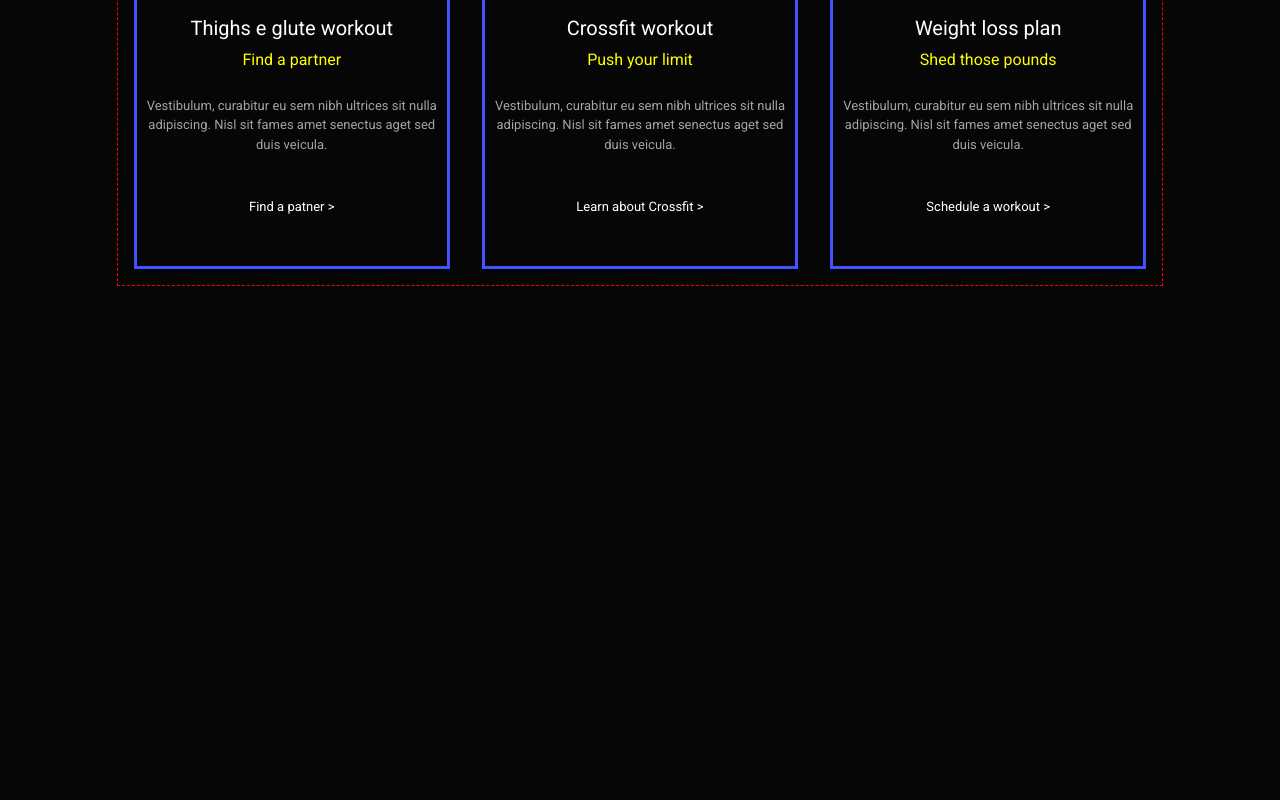
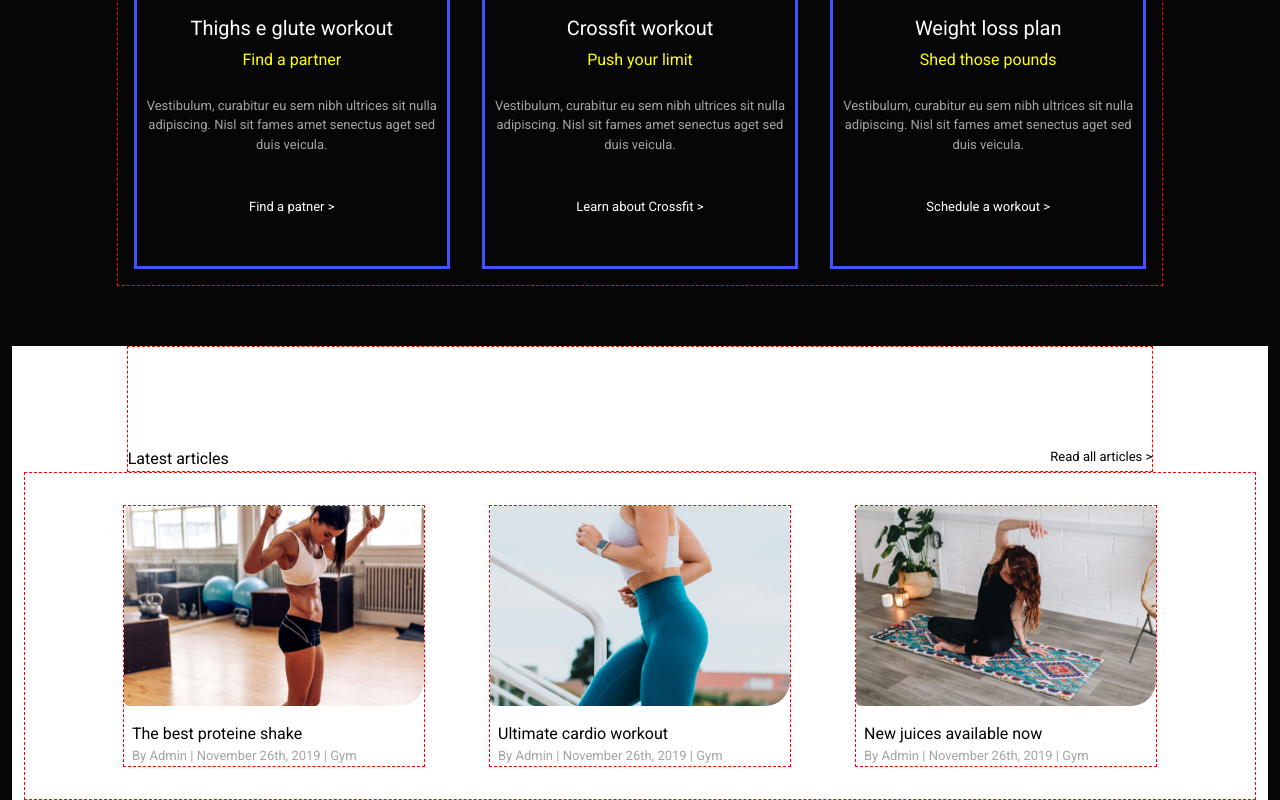
Before and after one commit to Pulcioo/proj-html-vuejs, a Vue app: page / in a window 1280 px wide. Shown: the part 2891-3691 px from the top of the page. Before the commit the page ends 3237 px from the top, so only its background shows below. Built offline with nearby package versions, Linux system fonts and the light colour scheme.

Commit message:
completata sesta sezione del main

```diff
--- a/src/App.vue
+++ b/src/App.vue
@@ -1,7 +1,12 @@
 <template>
   <div id="app">
     <HeaderComponent :menuItem="menuItem" />
-    <MainComponent :cards="cards" :playlist="playlist" :info="info" />
+    <MainComponent
+      :cards="cards"
+      :playlist="playlist"
+      :info="info"
+      :articles="articles"
+    />
     <FooterComponent />
   </div>
 </template>
@@ -88,6 +93,23 @@ export default {
           message2: "Schedule a workout >",
         },
       ],
+      articles: [
+        {
+          url: "video2-2x.jpg",
+          title: "The best proteine shake",
+          message: "By Admin | November 26th, 2019 | Gym",
+        },
+        {
+          url: "video7-2x.jpg",
+          title: "Ultimate cardio workout",
+          message: "By Admin | November 26th, 2019 | Gym",
+        },
+        {
+          url: "video9-2x.jpg",
+          title: "New juices available now",
+          message: "By Admin | November 26th, 2019 | Gym",
+        },
+      ],
     };
   },
 };
--- /dev/null
+++ b/src/components/ArticleItem.vue
@@ -0,0 +1,31 @@
+<template>
+  <div class="container-fluid">
+    <div class="video_container d-flex justify-content-center">
+      <div v-for="(item, index) in articles" :key="index" class="p-3">
+        <div class="d-flex flex-column m-3">
+          <img :src="'images/' + item.url" alt="video" id="video" />
+          <span class="mt-3 black mx-2">{{ item.title }}</span>
+          <span class="small gray mx-2">{{ item.message }}</span>
+        </div>
+      </div>
+    </div>
+  </div>
+</template>
+
+<script>
+export default {
+  name: "ArticleItem",
+  props: {
+    articles: Array,
+  },
+};
+</script>
+
+<style scoped lang="scss">
+#video {
+  height: 200px;
+  width: 300px;
+  border-radius: 5px;
+  border-bottom-right-radius: 25px;
+}
+</style>
--- /dev/null
+++ b/src/components/ArticlesComponent.vue
@@ -0,0 +1,40 @@
+<template>
+  <div class="container-fluid white">
+    <div
+      class="
+        text-container
+        col-10
+        offset-1
+        d-flex
+        justify-content-between
+        black
+      "
+    >
+      <span>Latest articles</span>
+      <span class="small">Read all articles ></span>
+    </div>
+    <div class="col">
+      <ArticleItem :articles="articles" />
+    </div>
+  </div>
+</template>
+
+<script>
+import ArticleItem from "@/components/ArticleItem.vue";
+
+export default {
+  nome: "ArticlesComponent",
+  props: {
+    articles: Array,
+  },
+  components: {
+    ArticleItem,
+  },
+};
+</script>
+
+<style scoped lang="scss">
+.text-container {
+  padding-top: 100px;
+}
+</style>
--- a/src/components/CardItem.vue
+++ b/src/components/CardItem.vue
@@ -5,15 +5,15 @@
       :key="index"
       class="d-flex align-items-end m-4"
     >
-      <img :src="'images/' + cards[index].url" alt="cover" id="cover" />
+      <img :src="'images/' + item.url" alt="cover" id="cover" />
       <div class="d-flex flex-column m-3 info">
         <span
           ><i class="fa-solid fa-angle-up"></i
           ><i class="fa-solid fa-angle-up"></i
           ><i class="fa-solid fa-angle-up"></i
         ></span>
-        <span>{{ cards[index].title }}</span>
-        <span class="yellow small">{{ cards[index].message }}</span>
+        <span>{{ item.title }}</span>
+        <span class="yellow small">{{ item.message }}</span>
       </div>
     </div>
   </div>
--- a/src/components/MainComponent.vue
+++ b/src/components/MainComponent.vue
@@ -5,6 +5,7 @@
     <YouTubeComponent :playlist="playlist" />
     <EmailComponent />
     <InfoComponent :info="info" />
+    <ArticlesComponent :articles="articles" />
   </div>
 </template>
 
@@ -14,6 +15,7 @@ import CitComponent from "@/components/CitComponent.vue";
 import YouTubeComponent from "@/components/YouTubeComponent.vue";
 import EmailComponent from "@/components/EmailComponent.vue";
 import InfoComponent from "@/components/InfoComponent.vue";
+import ArticlesComponent from "@/components/ArticlesComponent.vue";
 
 export default {
   name: "MainComponent",
@@ -23,11 +25,13 @@ export default {
     YouTubeComponent,
     EmailComponent,
     InfoComponent,
+    ArticlesComponent,
   },
   props: {
     cards: Array,
     playlist: Array,
     info: Array,
+    articles: Array,
   },
 };
 </script>
--- a/src/components/VideoItem.vue
+++ b/src/components/VideoItem.vue
@@ -2,11 +2,9 @@
   <div class="video_container d-flex justify-content-center">
     <div v-for="(item, index) in playlist" :key="index" class="p-3">
       <div class="d-flex flex-column m-3">
-        <img :src="'images/' + playlist[index].url" alt="video" id="video" />
-        <span class="text-center mt-3">{{ playlist[index].title }}</span>
-        <span class="text-center small blue">{{
-          playlist[index].message
-        }}</span>
+        <img :src="'images/' + item.url" alt="video" id="video" />
+        <span class="text-center mt-3">{{ item.title }}</span>
+        <span class="text-center small blue">{{ item.message }}</span>
       </div>
     </div>
   </div>
--- a/src/components/YouTubeComponent.vue
+++ b/src/components/YouTubeComponent.vue
@@ -26,7 +26,7 @@
     <div class="row d-flex flex-column black">
       <div class="col-10 offset-1 d-flex justify-content-between mt-100">
         <span>Featured playlist</span>
-        <span>View all videos ></span>
+        <span class="small">View all videos ></span>
       </div>
       <div class="col">
         <VideoItem :playlist="playlist" />
```
